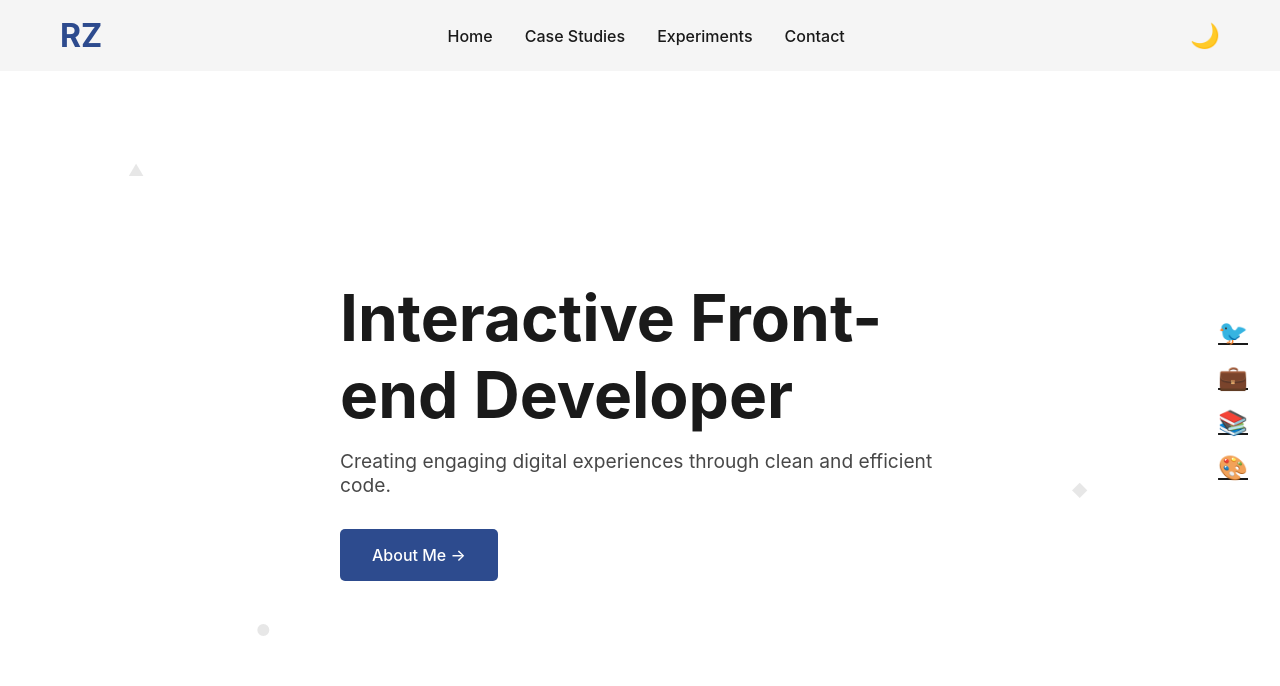
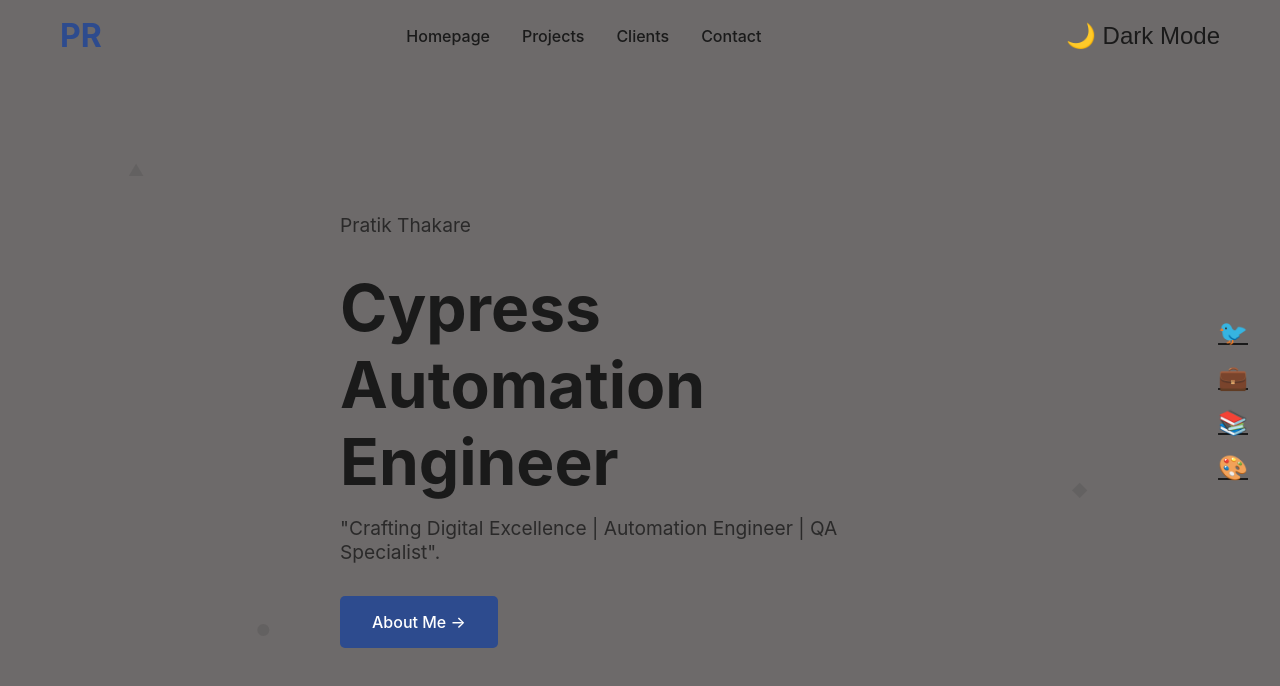
Before and after one commit to pratikthaakare/pratikthaakare.github.io, a plain HTML site: page index.html in a window 1280 px wide. Drawn offline with Linux system fonts and the light colour scheme.

Commit message:
added new features to the website, bg color changed.

```diff
--- a/index.html
+++ b/index.html
@@ -6,10 +6,10 @@
     <title>Portfolio Website</title>
     <style>
         :root {
-            --bg-color: #ffffff;
+            --bg-color: #6d6a6a;
             --text-color: #1a1a1a;
             --accent-color: #2d4b8e;
-            --nav-bg: #f5f5f5;
+            --nav-bg: #6d6a6a;
         }
 
         .dark-mode {
@@ -168,14 +168,14 @@
 <body>
     <nav>
         <div class="container nav-content">
-            <div class="logo">RZ</div>
+            <div class="logo">PR</div>
             <div class="nav-links">
-                <a href="#home">Home</a>
-                <a href="#case-studies">Case Studies</a>
-                <a href="#experiments">Experiments</a>
+                <a href="#home">Homepage</a>
+                <a href="#projects">Projects</a>
+                <a href="#clients">Clients</a>
                 <a href="#contact">Contact</a>
             </div>
-            <button class="theme-toggle" id="themeToggle">🌙</button>
+            <button class="theme-toggle" id="themeToggle">🌙 Dark Mode</button>
         </div>
     </nav>
 
@@ -188,8 +188,9 @@
     <section class="hero" id="home">
         <div class="container">
             <div class="hero-content">
-                <h1>Interactive Front-end Developer</h1>
-                <p>Creating engaging digital experiences through clean and efficient code.</p>
+                <p>Pratik Thakare</p>
+                <h1>Cypress Automation Engineer</h1>
+                <p>"Crafting Digital Excellence | Automation Engineer | QA Specialist".</p>
                 <a href="#contact" class="cta-button">About Me →</a>
             </div>
         </div>
@@ -209,7 +210,7 @@
 
         themeToggle.addEventListener('click', () => {
             body.classList.toggle('dark-mode');
-            themeToggle.textContent = body.classList.contains('dark-mode') ? '☀️' : '🌙';
+            themeToggle.textContent = body.classList.contains('dark-mode') ? '☀️ Light Mode ' : '🌙 Dark Mode';
         });
 
         // Smooth Scroll for Navigation Links
@@ -229,7 +230,7 @@
             const y = e.clientY / window.innerHeight;
 
             shapes.forEach(shape => {
-                const speed = 20;
+                const speed = 10;
                 const xPos = (x * speed);
                 const yPos = (y * speed);
                 shape.style.transform = `translate(${xPos}px, ${yPos}px)`;
```
